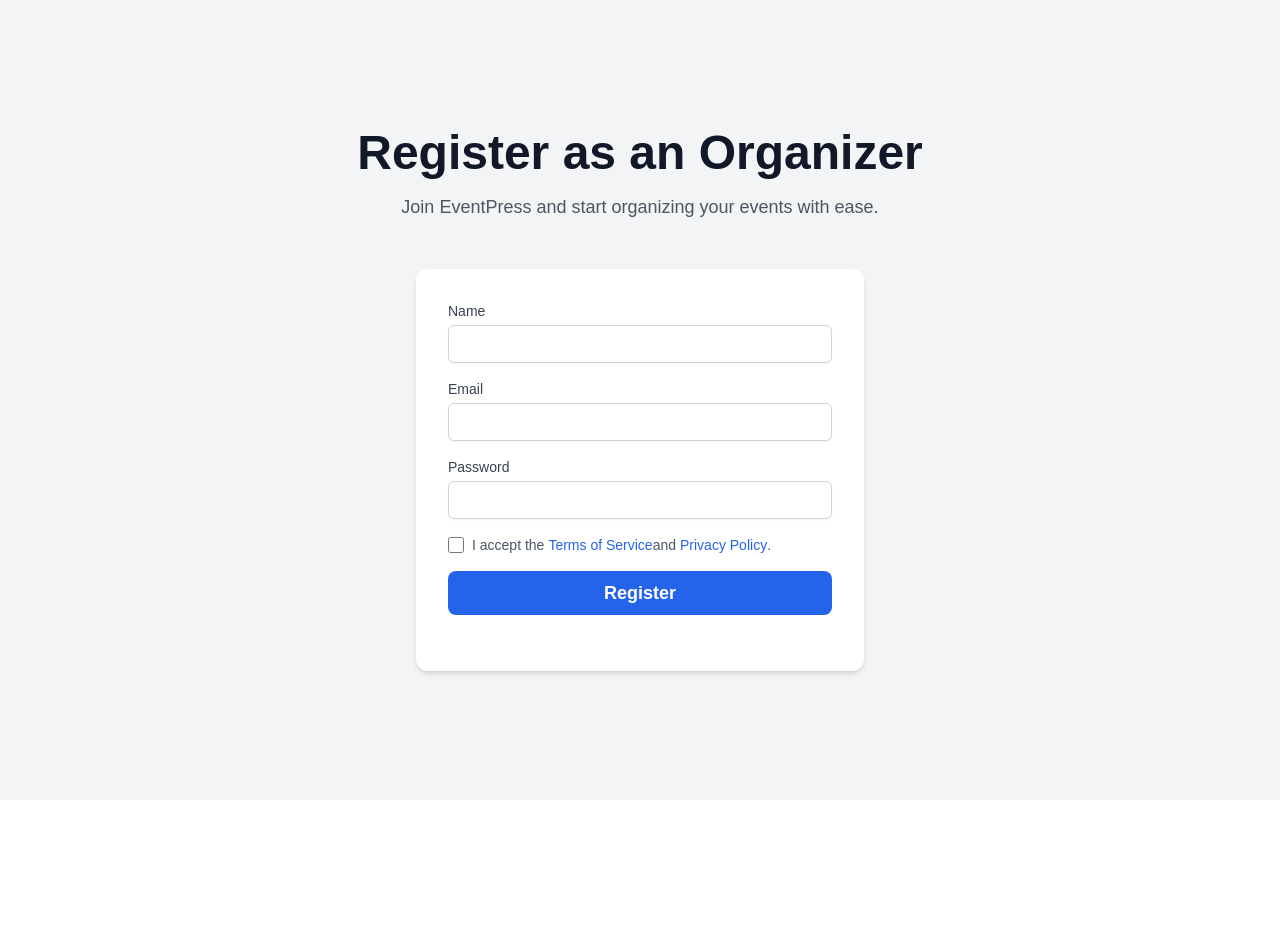
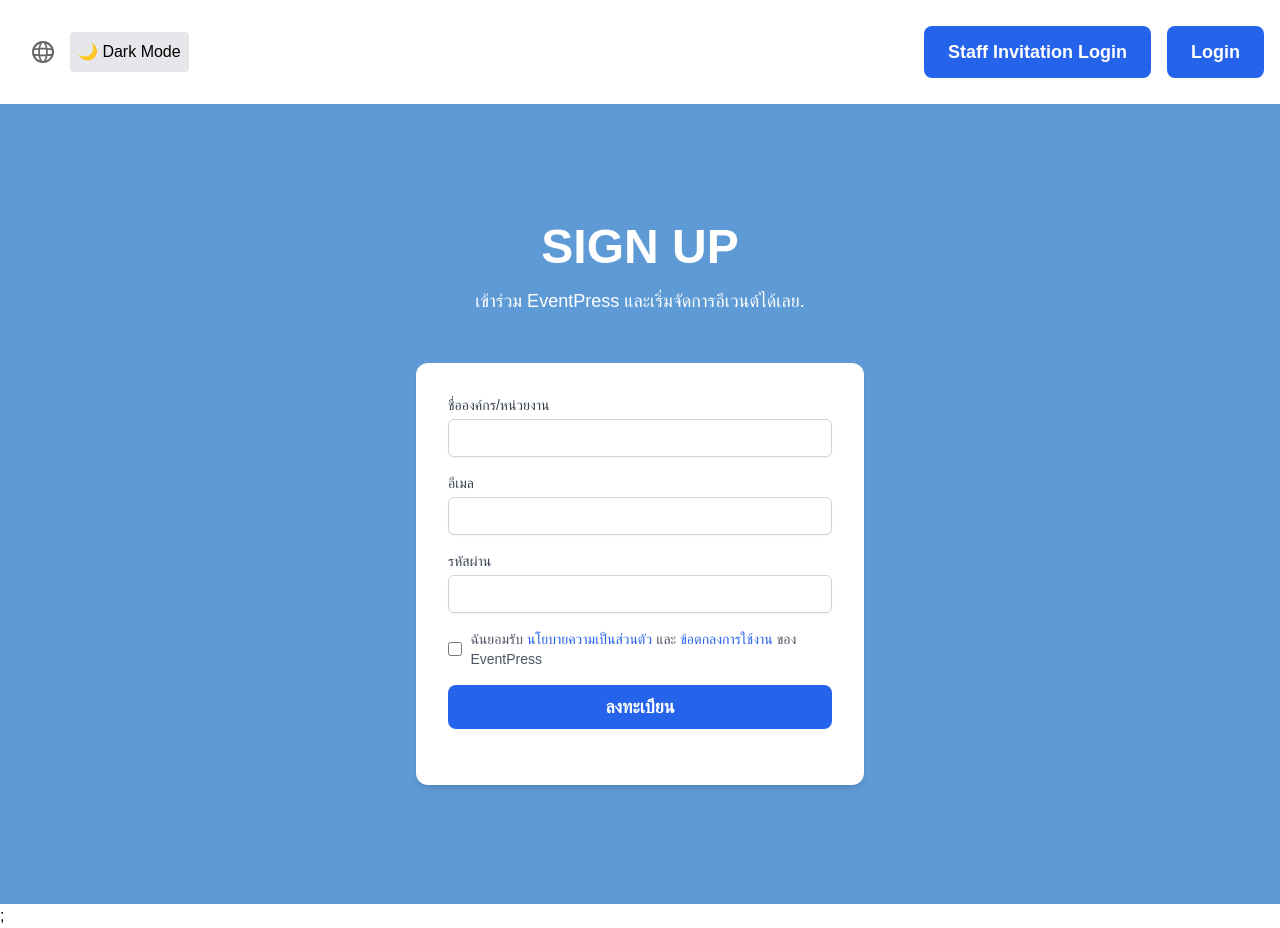
Before and after one commit to OteEnded/EventPress, a Next.js app: page /organizer/register in a window 1280 px wide. Before the commit the page ends 800 px from the top, so only its background shows below. Built offline with nearby package versions, Linux system fonts and the light colour scheme; no server answers; what tw-elements would draw is missing.

Commit message:
update: update homepage, login page.jsx

```diff
--- a/src/app/organizer/login/page.jsx
+++ b/src/app/organizer/login/page.jsx
@@ -1,7 +1,38 @@
-
+import LoginForm from "../../../ui/pages/LoginForm";
+import ThemeToggle from "../../../ui/components/ThemeToggle";
+import Link from "next/link";
+import Image from 'next/image'
 
 export default function OrganizerLoginPage({ params }) {
-    return
-    <>
-    </>;
+    return (
+        <>
+            {/* navbar */}
+            <div className="p-4 flex justify-between items-center">
+                    <div className="p-4 gap-4 flex">
+                        <Image
+                            src={"/globe.svg"}
+                            width={22}
+                            height={22}
+                            alt="logo"
+                        />
+                        <ThemeToggle />
+                    </div>
+
+                    <div className="flex gap-4">
+                        <Link href="/organizer/staffinvitation">
+                            <button className="px-6 py-3 bg-blue-600 text-white rounded-lg text-lg font-semibold hover:bg-blue-700 dark:bg-blue-500 dark:hover:bg-blue-400 transition">
+                                Staff Invitation Login
+                            </button>
+                        </Link>
+                        <Link href="/organizer/login">
+                            <button className="px-6 py-3 bg-blue-600 text-white rounded-lg text-lg font-semibold hover:bg-blue-700 dark:bg-blue-500 dark:hover:bg-blue-400 transition">
+                                Login
+                            </button>
+                        </Link>
+                    </div>
+                </div>
+
+                <LoginForm />;
+        </>
+      )
 }
--- a/src/app/organizer/register/page.jsx
+++ b/src/app/organizer/register/page.jsx
@@ -1,4 +1,7 @@
 import RegisterForm from "../../../ui/pages/RegisterForm";
+import ThemeToggle from "../../../ui/components/ThemeToggle";
+import Link from "next/link";
+import Image from 'next/image'
 
 export const metadata = {
   title: "Register as an Organizer - EventPress",
@@ -6,5 +9,35 @@ export const metadata = {
 };
 
 export default function OrganizerRegisterPage() {
-  return <RegisterForm />;
+  return (
+    <>
+        {/* navbar */}
+        <div className="p-4 flex justify-between items-center">
+                <div className="p-4 gap-4 flex">
+                    <Image
+                        src={"/globe.svg"}
+                        width={22}
+                        height={22}
+                        alt="logo"
+                    />
+                    <ThemeToggle />
+                </div>
+
+                <div className="flex gap-4">
+                    <Link href="/organizer/staffinvitation">
+                        <button className="px-6 py-3 bg-blue-600 text-white rounded-lg text-lg font-semibold hover:bg-blue-700 dark:bg-blue-500 dark:hover:bg-blue-400 transition">
+                            Staff Invitation Login
+                        </button>
+                    </Link>
+                    <Link href="/organizer/login">
+                        <button className="px-6 py-3 bg-blue-600 text-white rounded-lg text-lg font-semibold hover:bg-blue-700 dark:bg-blue-500 dark:hover:bg-blue-400 transition">
+                            Login
+                        </button>
+                    </Link>
+                </div>
+            </div>
+
+            <RegisterForm />;
+    </>
+  )
 }
--- a/src/app/page.jsx
+++ b/src/app/page.jsx
@@ -1,5 +1,6 @@
 import ThemeToggle from "../ui/components/ThemeToggle";
 import Link from "next/link";
+import Image from 'next/image'
 // import "./globals.css";
 
 export const metadata = {
@@ -10,11 +11,21 @@ export const metadata = {
 export default async function HomePage() {
     return (
         <>
+        {/* navbar */}
             <div className="p-4 flex justify-between items-center">
-                <ThemeToggle />
-                <div>
+                <div className="p-4 gap-4 flex">
+                    <Image
+                        src={"/globe.svg"}
+                        width={22}
+                        height={22}
+                        alt="logo"
+                    />
+                    <ThemeToggle />
+                </div>
+
+                <div className="flex gap-4">
                     <Link href="/organizer/staffinvitation">
-                        <button className="mr-4 px-4 py-2 bg-gray-200 text-gray-800 rounded-lg text-sm font-medium hover:bg-gray-300 dark:bg-gray-700 dark:text-gray-300 dark:hover:bg-gray-600 transition">
+                        <button className="px-6 py-3 bg-blue-600 text-white rounded-lg text-lg font-semibold hover:bg-blue-700 dark:bg-blue-500 dark:hover:bg-blue-400 transition">
                             Staff Invitation Login
                         </button>
                     </Link>
@@ -25,60 +36,54 @@ export default async function HomePage() {
                     </Link>
                 </div>
             </div>
+
             {/* <LandingPage /> */}
-            <div className="min-h-screen flex flex-col items-center justify-center bg-gray-100 text-gray-900 dark:bg-gray-900 dark:text-gray-100 px-6">
+            <div className="min-h-screen flex flex-col items-center justify-center bg-[#5E9BD6] text-gray-700 dark:bg-gray-900 dark:text-gray-100 px-6">
                 {/* Header Section */}
                 <header className="text-center mb-12">
-                    <h1 className="text-5xl font-extrabold mb-4">EventPress</h1>
-                    <p className="text-lg text-gray-600 dark:text-gray-300 max-w-2xl">
-                        Simplify event management with an intuitive platform
-                        designed for organizers. Create, customize, and manage
-                        events with ease.
+                    <h1 className="text-5xl text-white font-extrabold mb-4">EventPress</h1>
+                    <p className="text-lg text-gray-100 dark:text-gray-300 max-w-2xl">
+                    แพลตฟอร์มช่วยประกาศอีเวนท์ รู้ลึกถึงกิจกรรมในแต่ละบูธ และสิ่งที่คุณจะได้พบ
                     </p>
                 </header>
 
                 {/* Organizer Benefits Section */}
                 <section className="max-w-4xl text-center bg-white dark:bg-gray-800 p-8 rounded-xl shadow-md mb-12">
                     <h2 className="text-3xl font-semibold mb-4">
-                        Why Choose EventPress?
+                        ทำไมต้อง EventPress?
                     </h2>
                     <p className="text-gray-700 dark:text-gray-300">
-                        EventPress empowers event organizers to build customized
-                        event pages effortlessly. No coding required—just a
-                        powerful, easy-to-use interface.
+                        EventPress ช่วยให้ผู้จัดงานสามารถสร้างหน้าเว็บไซต์งานที่กำหนดเองได้อย่างง่ายดาย โดยไม่จำเป็นต้องเขียนโค้ด—เพียงแค่ใช้ส่วนติดต่อที่ทรงพลังและใช้งานง่าย
                     </p>
 
                     <div className="mt-6 grid md:grid-cols-3 gap-6">
                         {/* Feature 1 */}
                         <div className="p-4 bg-gray-50 dark:bg-gray-700 rounded-lg shadow">
                             <h3 className="font-semibold text-xl">
-                                📌 Drag-and-Drop Builder
+                                📌 ตัวสร้างแบบลากและวาง
                             </h3>
                             <p className="text-sm text-gray-600 dark:text-gray-300 mt-2">
-                                Easily create interactive event pages with
-                                prebuilt components.
+                                สร้างหน้าเว็บไซต์งานที่มีปฏิสัมพันธ์ได้ง่ายๆ ด้วยส่วนประกอบที่สร้างไว้ล่วงหน้า
                             </p>
                         </div>
 
                         {/* Feature 2 */}
                         <div className="p-4 bg-gray-50 dark:bg-gray-700 rounded-lg shadow">
                             <h3 className="font-semibold text-xl">
-                                📅 Schedule & Booth Management
+                                📅 การจัดการกำหนดการและบูธ
                             </h3>
                             <p className="text-sm text-gray-600 dark:text-gray-300 mt-2">
-                                Organize activities, booths, and speakers in one
-                                place.
+                                จัดระเบียบกิจกรรม บูธ ในที่เดียว
                             </p>
                         </div>
 
                         {/* Feature 3 */}
                         <div className="p-4 bg-gray-50 dark:bg-gray-700 rounded-lg shadow">
                             <h3 className="font-semibold text-xl">
-                                📊 Analytics & Engagement
+                                📊 การวิเคราะห์และการมีส่วนร่วม
                             </h3>
                             <p className="text-sm text-gray-600 dark:text-gray-300 mt-2">
-                                Gain insights into attendees, engagement, and
-                                event performance.
+                                รับข้อมูลเชิงลึกเกี่ยวกับผู้เข้าร่วม การมีส่วนร่วม และผลการดำเนินงานของงาน
                             </p>
                         </div>
                     </div>
@@ -86,21 +91,26 @@ export default async function HomePage() {
 
                 {/* Call to Action */}
                 <section className="text-center">
-                    <h2 className="text-2xl font-bold mb-4">
+                    {/* <h2 className="text-2xl font-bold mb-4">
                         Start Organizing Your Event Today
                     </h2>
                     <p className="text-gray-600 dark:text-gray-300 max-w-xl">
                         Join other event organizers in streamlining event
                         management. Create engaging event pages and enhance
                         attendee experience effortlessly.
-                    </p>
+                    </p> */}
                     <Link href="/organizer/register">
-                        <button className="mt-6 px-6 py-3 bg-blue-600 text-white rounded-lg text-lg font-semibold hover:bg-blue-700 dark:bg-blue-500 dark:hover:bg-blue-400 transition">
-                            Register as an Organizer
+                        <button className="px-6 py-3 bg-white text-[#5E9BD6] rounded-lg text-xl font-semibold hover:bg-blue-700 dark:text-white dark:bg-blue-500 dark:hover:bg-blue-400 transition">
+                            ลงทะเบียนเลย!
                         </button>
                     </Link>
-                    <p className="mt-4 text-gray-600 dark:text-gray-300">
-                        Already have an account? <Link href="/organizer/login"><span className="text-blue-600 dark:text-blue-400 hover:underline">Login right away</span></Link>
+                    <p className="mt-4 text-gray-100 dark:text-gray-300">
+                        มีบัญชีอยู่แล้ว?{" "}
+                        <Link href="/organizer/login">
+                            <span className="text-gray-700 dark:text-blue-400 hover:underline">
+                                เข้าสู่ระบบเลย
+                            </span>
+                        </Link>
                     </p>
                 </section>
             </div>
--- /dev/null
+++ b/src/ui/pages/LoginForm.jsx
@@ -0,0 +1,82 @@
+"use client";
+
+import { useState } from "react";
+import Link from "next/link";
+import Modal from "../modals/Modal";
+import TermsOfService from "../modals/TermsOfService";
+import PrivacyPolicy from "../modals/PrivacyPolicy";
+
+export default function LoginForm() {
+    const [isTermsOpen, setIsTermsOpen] = useState(false);
+    const [isPrivacyOpen, setIsPrivacyOpen] = useState(false);
+
+    return (
+        <div className="min-h-screen flex flex-col items-center justify-center bg-[#5E9BD6] dark:bg-gray-900 text-white px-6">
+            <header className="text-center mb-12">
+                <h1 className="text-5xl font-extrabold mb-4"> LOGIN </h1>
+                {/* <p className="text-lg dark:text-gray-300 max-w-2xl">
+          เข้าร่วม EventPress และเริ่มจัดการอีเวนต์ได้เลย.
+        </p> */}
+            </header>
+
+            <section className="max-w-md w-full bg-white dark:bg-gray-800 p-8 rounded-xl shadow-md">
+                <form>
+                    <div className="mb-4">
+                        <label
+                            htmlFor="email"
+                            className="block text-sm font-medium text-gray-700 dark:text-gray-300"
+                        >
+                            อีเมล
+                        </label>
+                        <input
+                            type="email"
+                            id="email"
+                            name="email"
+                            className="mt-1 block w-full px-3 py-2 bg-white dark:bg-gray-700 border border-gray-300 dark:border-gray-600 rounded-md shadow-sm focus:outline-none focus:ring-blue-500 focus:border-blue-500 sm:text-sm"
+                            required
+                        />
+                    </div>
+
+                    <div className="mb-4">
+                        <label
+                            htmlFor="password"
+                            className="block text-sm font-medium text-gray-700 dark:text-gray-300"
+                        >
+                            รหัสผ่าน
+                        </label>
+                        <input
+                            type="password"
+                            id="password"
+                            name="password"
+                            className="mt-1 block w-full px-3 py-2 bg-white dark:bg-gray-700 border border-gray-300 dark:border-gray-600 rounded-md shadow-sm focus:outline-none focus:ring-blue-500 focus:border-blue-500 sm:text-sm"
+                            required
+                        />
+                    </div>
+
+                    <div className="mb-6">
+                        <button
+                            type="submit"
+                            className="w-full px-4 py-2 bg-blue-600 text-white rounded-lg text-lg font-semibold hover:bg-blue-700 dark:bg-blue-500 dark:hover:bg-blue-400 transition"
+                        >
+                            เข้าสู่ระบบ
+                        </button>
+                    </div>
+                </form>
+                <div className="mb-4">
+                    <label className="flex items-center">
+                        <span className="text-sm text-gray-600 dark:text-gray-300">
+                            <Link href="/">
+                                <button
+                                    type="button"
+                                    className="text-blue-600 dark:text-blue-400 hover:underline"
+                                >
+                                    ลืมรหัสผ่าน?
+                                </button>
+                            </Link>
+                        </span>
+                    </label>
+                </div>
+            </section>
+        </div>
+    );
+}
--- a/src/ui/pages/RegisterForm.jsx
+++ b/src/ui/pages/RegisterForm.jsx
@@ -11,11 +11,11 @@ export default function RegisterForm() {
   const [isPrivacyOpen, setIsPrivacyOpen] = useState(false);
 
   return (
-    <div className="min-h-screen flex flex-col items-center justify-center bg-gray-100 text-gray-900 dark:bg-gray-900 dark:text-gray-100 px-6">
+    <div className="min-h-screen flex flex-col items-center justify-center bg-[#5E9BD6] dark:bg-gray-900 text-white px-6">
       <header className="text-center mb-12">
-        <h1 className="text-5xl font-extrabold mb-4">Register as an Organizer</h1>
-        <p className="text-lg text-gray-600 dark:text-gray-300 max-w-2xl">
-          Join EventPress and start organizing your events with ease.
+        <h1 className="text-5xl font-extrabold mb-4"> SIGN UP </h1>
+        <p className="text-lg dark:text-gray-300 max-w-2xl">
+          เข้าร่วม EventPress และเริ่มจัดการอีเวนต์ได้เลย.
         </p>
       </header>
 
@@ -23,7 +23,7 @@ export default function RegisterForm() {
         <form>
           <div className="mb-4">
             <label htmlFor="name" className="block text-sm font-medium text-gray-700 dark:text-gray-300">
-              Name
+              ชื่อองค์กร/หน่วยงาน
             </label>
             <input
               type="text"
@@ -36,7 +36,7 @@ export default function RegisterForm() {
 
           <div className="mb-4">
             <label htmlFor="email" className="block text-sm font-medium text-gray-700 dark:text-gray-300">
-              Email
+              อีเมล
             </label>
             <input
               type="email"
@@ -49,7 +49,7 @@ export default function RegisterForm() {
 
           <div className="mb-4">
             <label htmlFor="password" className="block text-sm font-medium text-gray-700 dark:text-gray-300">
-              Password
+              รหัสผ่าน
             </label>
             <input
               type="password"
@@ -69,14 +69,15 @@ export default function RegisterForm() {
                 required
               />
               <span className="ml-2 text-sm text-gray-600 dark:text-gray-300">
-                I accept the
-                <button type="button" onClick={() => setIsTermsOpen(true)} className="text-blue-600 dark:text-blue-400 hover:underline ml-1">
-                  Terms of Service
+                ฉันยอมรับ
+                <button type="button" onClick={() => setIsTermsOpen(true)} className="text-blue-600 dark:text-blue-400 hover:underline mx-1">
+                  นโยบายความเป็นส่วนตัว
                 </button>
-                and
-                <button type="button" onClick={() => setIsPrivacyOpen(true)} className="text-blue-600 dark:text-blue-400 hover:underline ml-1">
-                  Privacy Policy
-                </button>.
+                และ
+                <button type="button" onClick={() => setIsPrivacyOpen(true)} className="text-blue-600 dark:text-blue-400 hover:underline mx-1">
+                  ข้อตกลงการใช้งาน
+                </button>
+                ของ EventPress
               </span>
             </label>
           </div>
@@ -86,7 +87,7 @@ export default function RegisterForm() {
               type="submit"
               className="w-full px-4 py-2 bg-blue-600 text-white rounded-lg text-lg font-semibold hover:bg-blue-700 dark:bg-blue-500 dark:hover:bg-blue-400 transition"
             >
-              Register
+              ลงทะเบียน
             </button>
           </div>
         </form>
```
